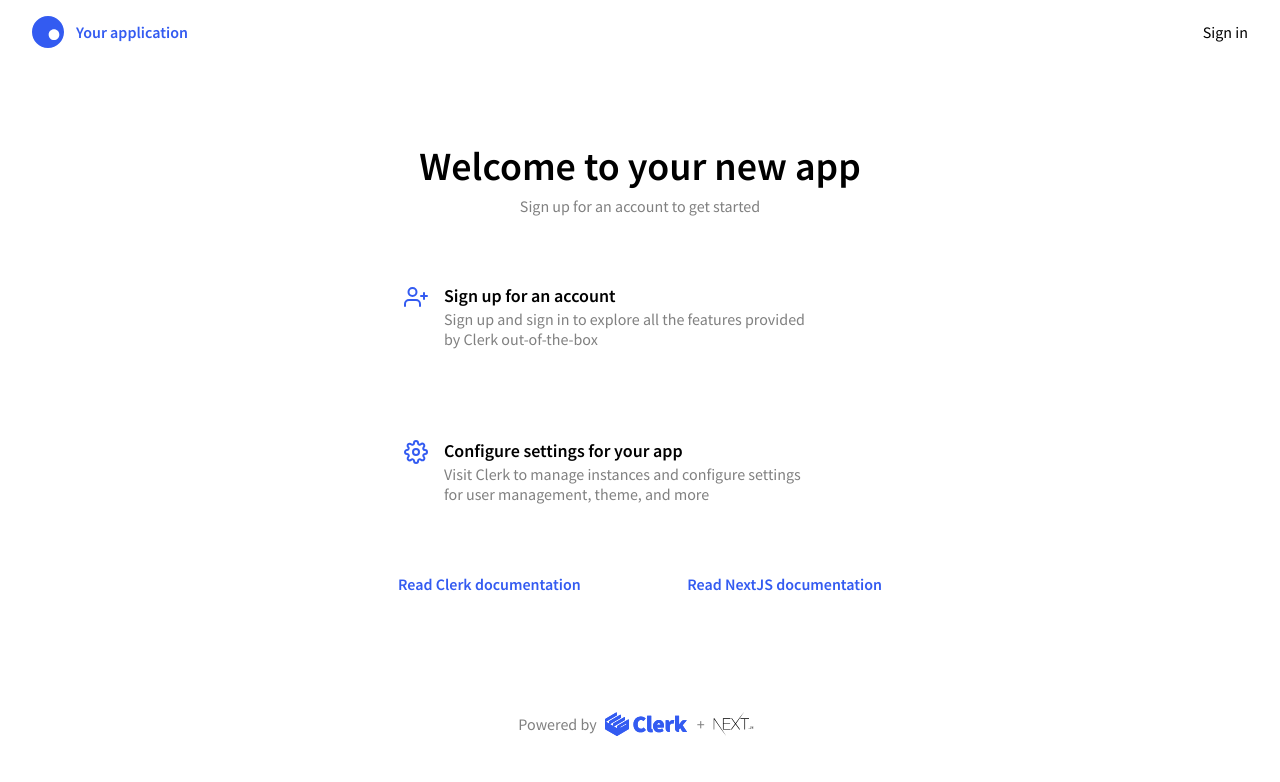
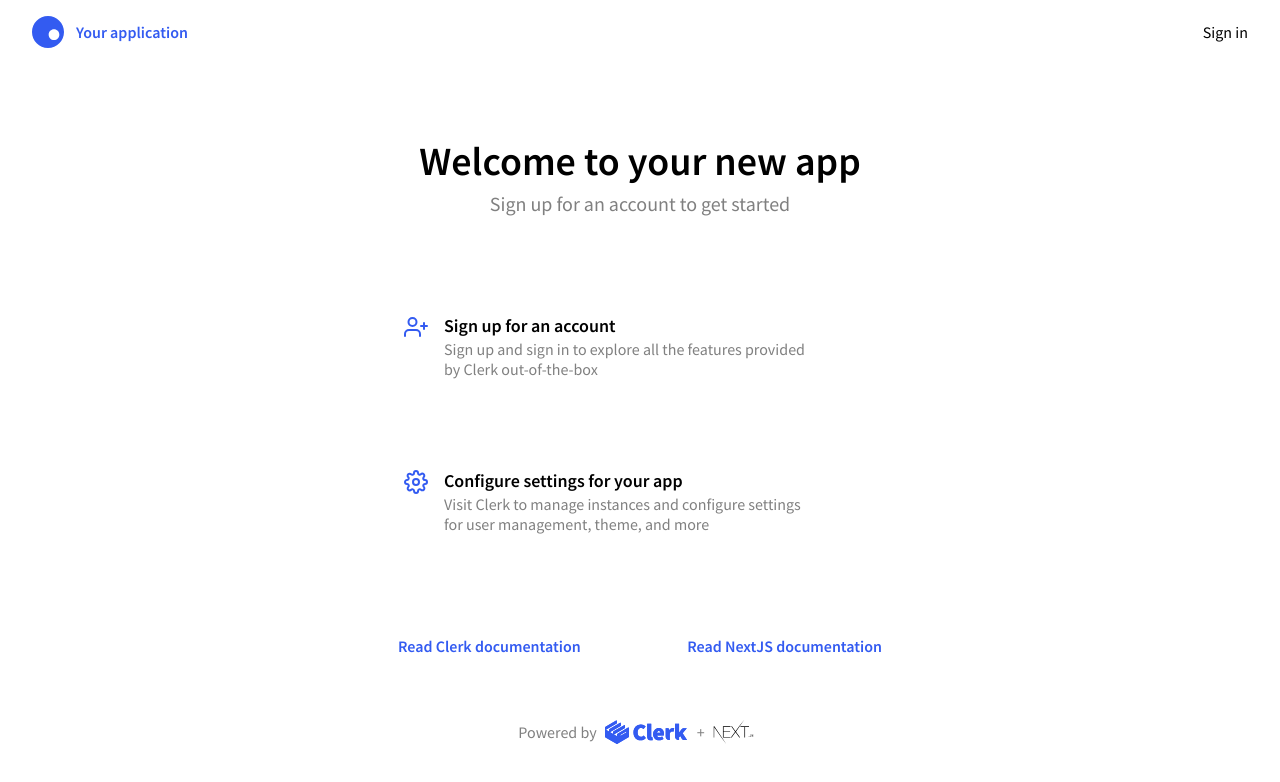
Before and after one commit to clerk/clerk-nextjs-starter, a Next.js app: page / in a window 1280 px wide. Shown: the top 782 px of the page. Built offline with nearby package versions, Linux system fonts and the light colour scheme; no server answers.

Commit message:
Fix spacing to imitate Figma mockup

```diff
--- a/styles/Home.module.css
+++ b/styles/Home.module.css
@@ -10,14 +10,14 @@
 
 .main {
   max-width: 540px;
-  padding: 3rem 0;
+  padding-top: 2rem;
   flex: 1;
 }
 
 .footer {
   max-width: 540px;
   color: #808080;
-  margin-bottom: 4em;
+  margin: 4em 0;
   display: flex;
   justify-content: center;
   align-items: center;
@@ -41,7 +41,7 @@
 .title {
   margin: 0;
   font-size: 1.75rem;
-  line-height: 1.1;
+  line-height: 35px;
 }
 
 .description {
@@ -59,7 +59,7 @@
 }
 
 .cards {
-  margin: 1.5rem 0;
+  margin: 2rem 0;
 }
 
 .card {
@@ -121,7 +121,7 @@
   display: grid;
   grid-template-columns: 24px 1fr;
   gap: 1em;
-  padding: 2em 1em;
+  padding: 1.5em 1em;
   text-align: left;
   color: inherit;
   text-decoration: none;
@@ -150,15 +150,16 @@
 
 @media screen and (min-width: 768px) {
   .main {
-    padding-top: 5rem;
+    padding-top: 4.5rem;
   }
 
   .title {
+    line-height: 50px;
     font-size: 2.5rem;
   }
 
   .description {
-    font-size: 1rem;
+    font-size: 1.25rem;
   }
 
   .title a:hover,
@@ -168,7 +169,7 @@
   }
 
   .cards {
-    margin: 2rem 0;
+    margin: 4rem 0;
   }
 
   .card {
```
